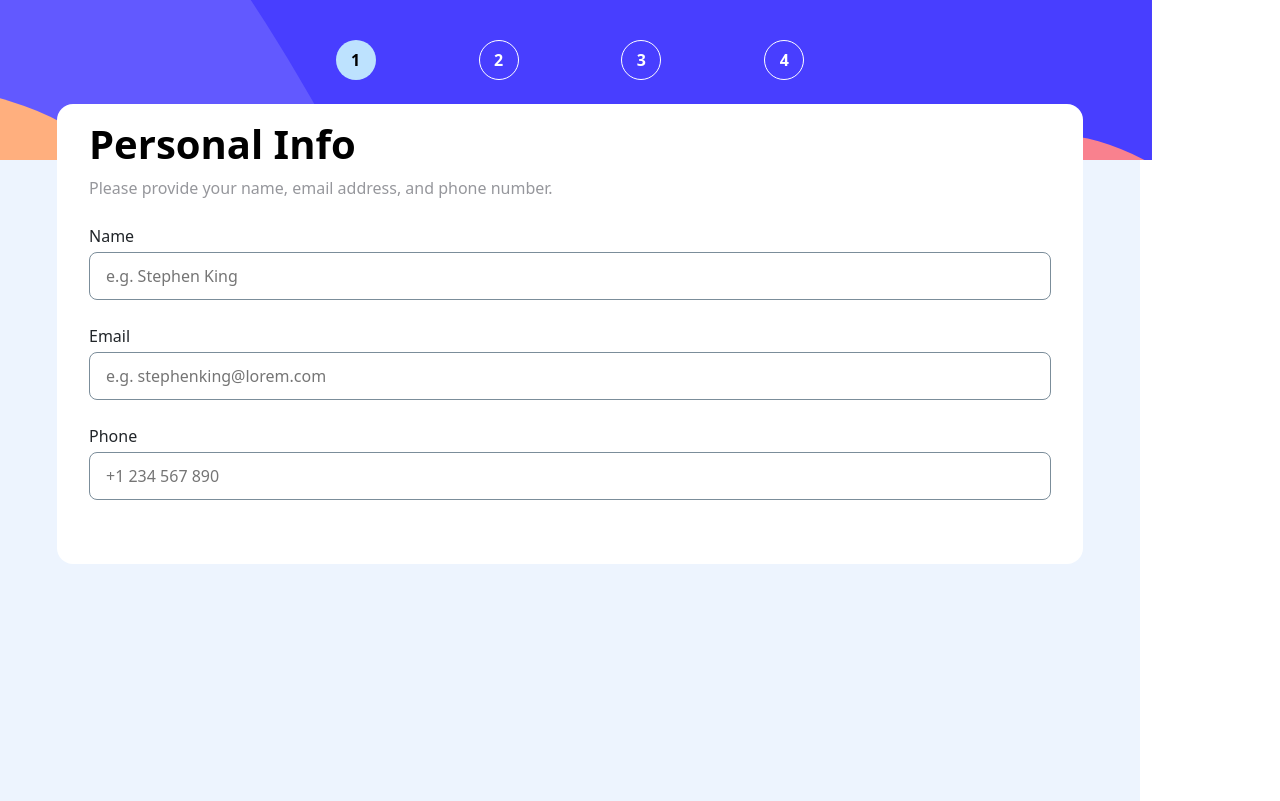
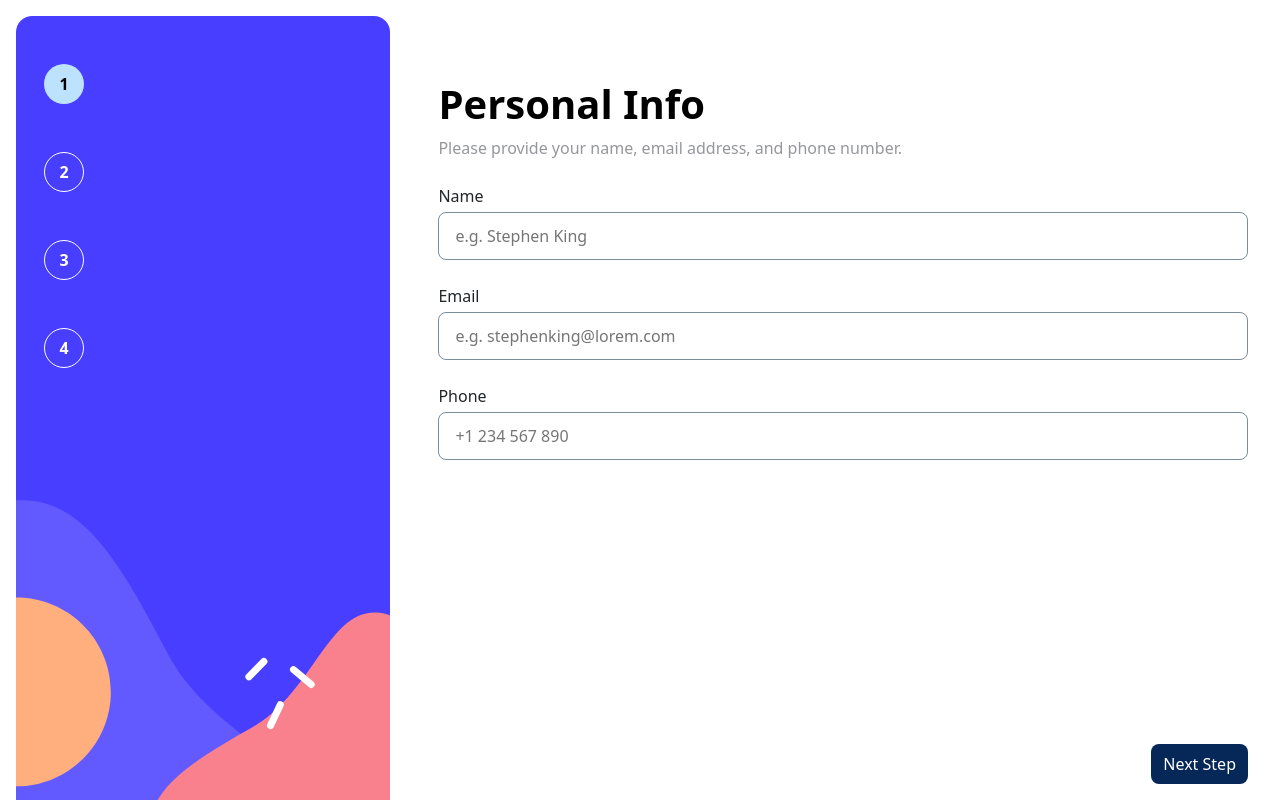
Before and after one commit to TedJenkler/multi-step-form, a React (Create React App) app: page / in a window 1280 px wide. Shown: the top 801 px of the page. Built offline with nearby package versions, Linux system fonts and the light colour scheme.

Commit message:
Small laptop responsive

```diff
--- a/src/Components/Form2.js
+++ b/src/Components/Form2.js
@@ -19,6 +19,7 @@ return(<>
     <div className="form-inputpart">
         <h1>Select your plan</h1>
         <p>You have the option of monthly or yearly billing.</p>
+        <div className="responisve-page2">
         <button onClick={(e) => {props.setCart(props.toggle === false ? "Arcade (Monthly)" : "Arcade (Yearly)");}} value={props.cart} className="price">
             <img src={arcade} alt="Arcade"></img>
             <div>
@@ -43,6 +44,7 @@ return(<>
                 <p className="bluetext">{props.toggle === false ? null : "2 months free" }</p>
             </div>
         </button>
+        </div>
     <div className="form-check form-switch checkarea">
         <label className="form-check-label float-left" htmlFor="flexSwitchCheckDefault">Monthly</label>
         <input className="form-check-input" onChange={() => {props.setToggle(!props.toggle)}} value={props.toggle} type="checkbox" role="switch" id="flexSwitchCheckDefault" />
--- a/src/index.css
+++ b/src/index.css
@@ -4,10 +4,11 @@ html {
 }
 
 body, #root, .container {
-  width: 100%;
+  max-width: 100%;
   height: 100%;
   margin: 0;
   padding: 0;
+  overflow-x: hidden;
 }
 
 h1 {
@@ -345,3 +346,119 @@ input {
 .btn-confirm:hover {
   opacity: 50%;
 }
+
+@media screen and (min-width: 768px) {
+  .container {
+    min-width: 100%;
+    min-height: 100%;
+  }
+}
+
+@media screen and (min-width: 1024px) {
+  .container {
+    display: flex;
+  }
+
+  .pagecomponent {
+    background-image: url(./images/bg-sidebar-desktop.svg);
+    background-size: cover;
+    justify-content: unset;
+    align-items: unset;
+    margin: 1em;
+    height: 100%;
+    width: 30%;
+    border-radius: 1em;
+  }
+
+  .pageindex {
+    flex-direction: column;
+    margin-left: 1em;
+  }
+
+  form {
+    background-color: white;
+    width: 70%;
+    justify-content: center;
+  }
+
+  .labelgroup {
+    display: flex;
+    justify-content: space-between;
+    align-items: end;
+    height: 2em;
+    margin: 0;
+  }
+
+  .responisve-page2 {
+    display: flex;
+    justify-content: space-between;
+  }
+
+  .form-inputpart {
+    display: flex;
+    flex-direction: column;
+    width: 100%;
+    height: 100%;
+    position: static;
+    padding: 5em 2em 3em 2em;
+    border-radius: 1em;
+  }
+
+  .form-submitpart {
+   padding: 0  1em 0 1em;
+  }
+
+  /* Page 2 */
+
+  .price {
+    width: 30%;
+    height: 10em;
+    margin: 1em 0 1em 0;
+    flex-direction: column;
+    align-items: flex-start;
+    justify-content: space-between;
+  }
+
+  .price > div > p{
+    margin: 0 0 0 0;
+  }
+
+  .checkarea {
+    margin-top: 2.5em;
+  }
+
+  /* page 3 */
+
+  .price-addon {
+    margin-top: 1em;
+  }
+
+  /* page 4 summary */
+
+  .summary {
+    margin-top: 1em;
+  }
+
+  .summary-part2 {
+    background-color: rgb(248 249 254);
+    border-radius: 0 0 1em 1em;
+    padding: 1em;
+  }
+
+  .p4-price {
+    color: black;
+    font-weight: 700;
+  }
+
+  .totalpart {
+    margin: 2em 1em 1em 1em;
+  }
+
+  .totalprice {
+    color: hsl(243, 100%, 62%);
+  }
+
+  #conformation {
+    justify-content: center;
+  }
+}
```
